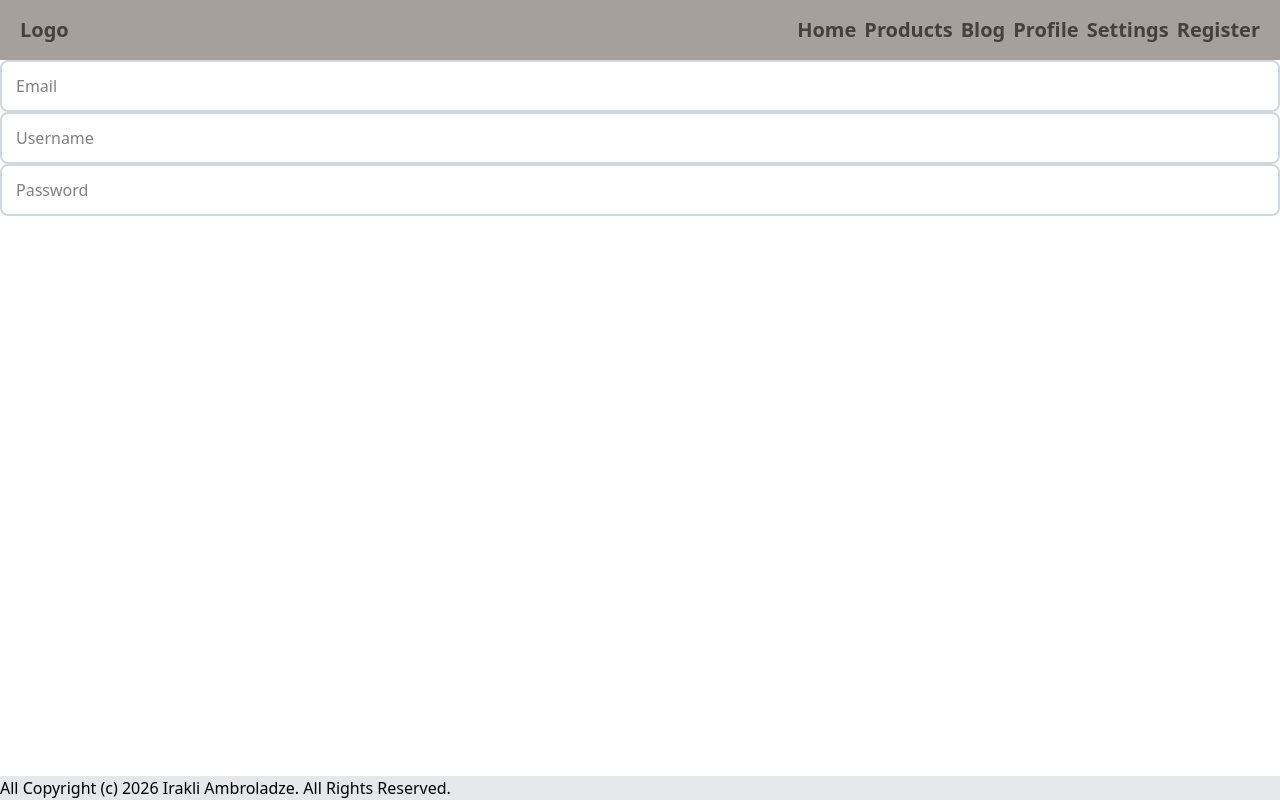
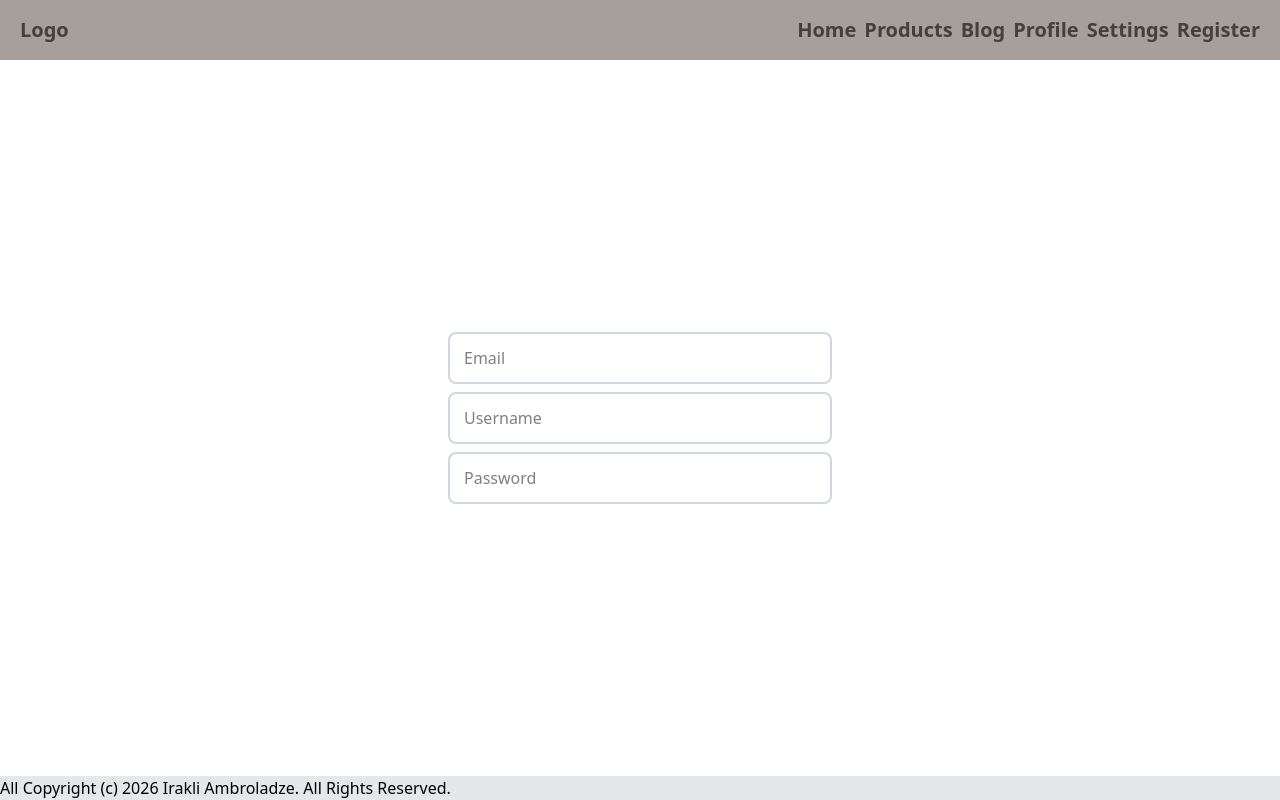
Before and after one commit to IrakliAmbroladze/react-geolab, a React (Vite) app: page /register in a window 1280 px wide. Built offline with nearby package versions, Linux system fonts and the light colour scheme.

Commit message:
style(RegisterForm): put content in the cneter of the scree

```diff
--- a/src/components/Input.jsx
+++ b/src/components/Input.jsx
@@ -3,7 +3,7 @@ export const Input = ({ type = "text", placeholder = "Enter text ... " }) => {
     <input
       type={type}
       placeholder={placeholder}
-      className="w-full py-3 px-3.5 border-2 border-[#d0d7de] rounded-lg outline-0 bg-white focus:border-[#4f46e5] focus:shadow-lg transition-all duration-150 ease-in-out"
+      className="w-full py-3 px-3.5 border-2 border-[#d0d7de] rounded-lg outline-0 bg-white focus:border-[#5d9eff] focus:shadow-lg transition-all duration-150 ease-in-out"
     />
   );
 };
--- a/src/components/RegisterForm.jsx
+++ b/src/components/RegisterForm.jsx
@@ -2,7 +2,7 @@ import { Input } from "./Input";
 
 export const RegisterForm = () => {
   return (
-    <form>
+    <form className="flex flex-col gap-2 max-w-96 w-full">
       <Input type="email" placeholder="Email" />
       <Input type="text" placeholder="Username" />
       <Input type="password" placeholder="Password" />
--- a/src/pages/Register.jsx
+++ b/src/pages/Register.jsx
@@ -2,8 +2,8 @@ import { RegisterForm } from "../components/RegisterForm";
 
 export default function Register() {
   return (
-    <>
+    <div className="flex justify-center items-center w-full h-full">
       <RegisterForm />
-    </>
+    </div>
   );
 }
```
